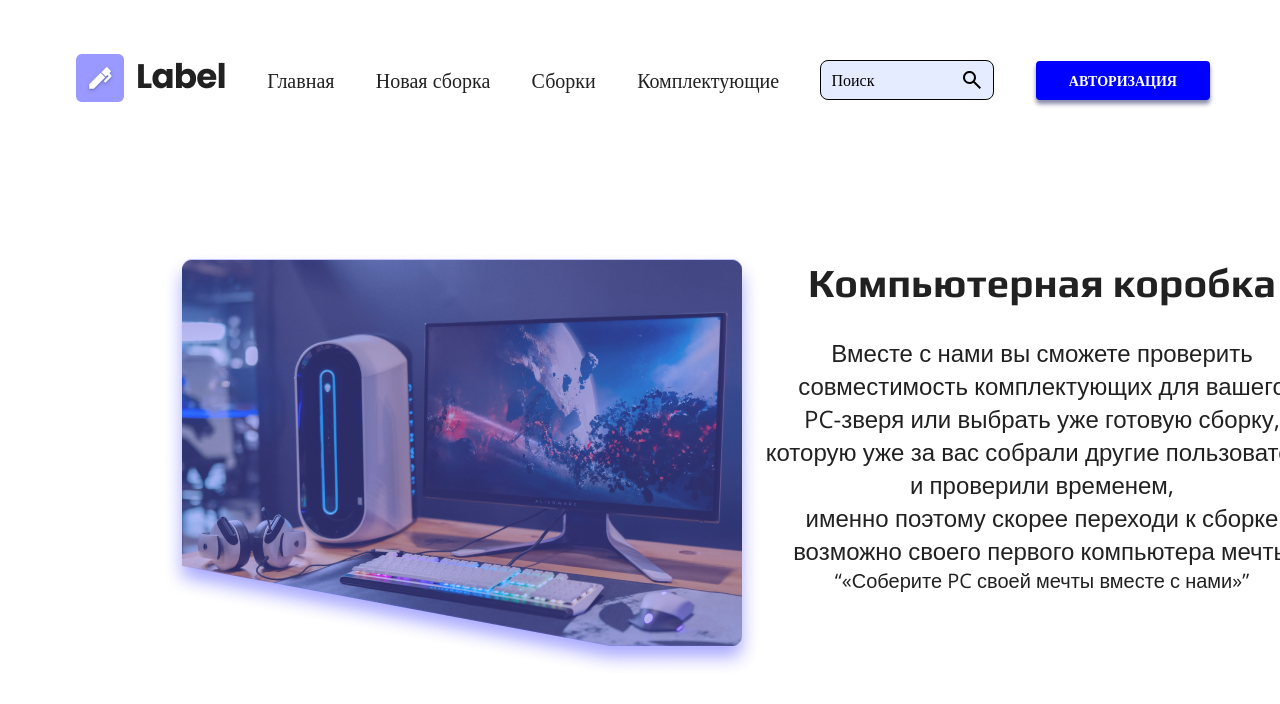
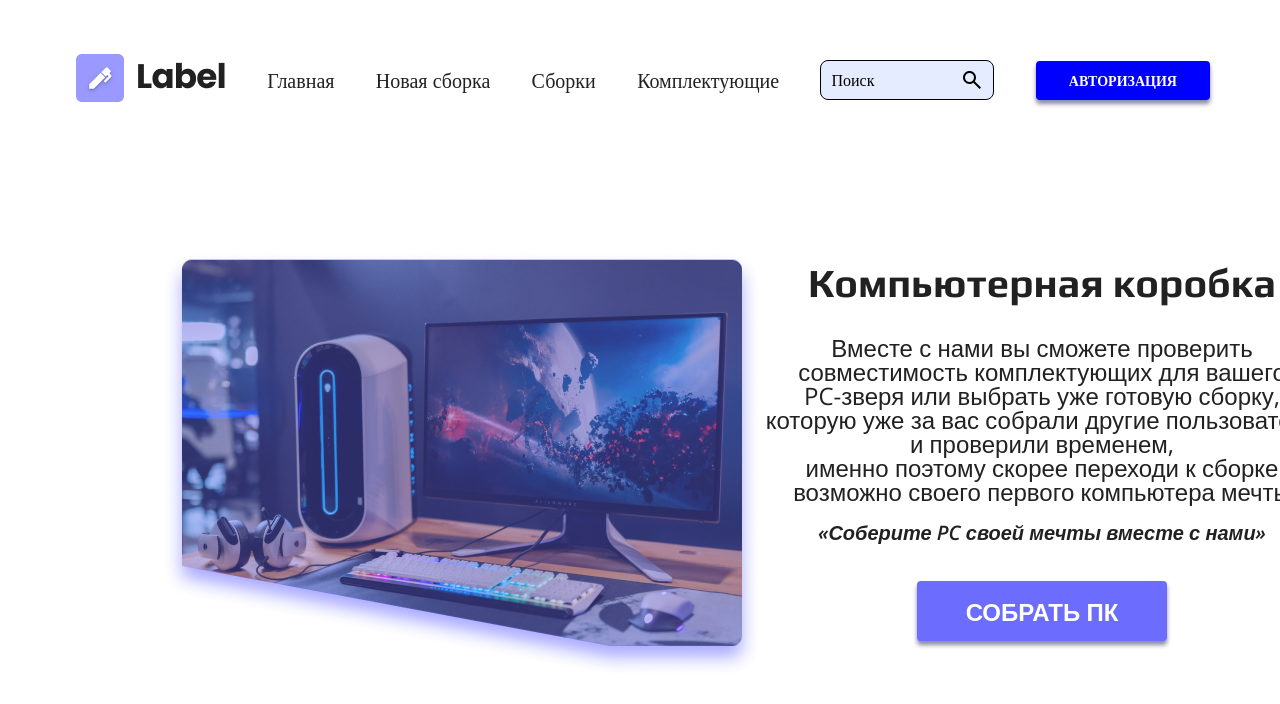
Before and after one commit to konyasharin/PCShop, a React (Vite) app in the folder frontend/: page / in a window 1280 px wide. Shown: the top 704 px of the page. Built offline with nearby package versions, Linux system fonts and the light colour scheme.

Commit message:
create all main component with PCBtn component

```diff
--- a/frontend/src/components/Main/Inform.module.css
+++ b/frontend/src/components/Main/Inform.module.css
@@ -17,6 +17,7 @@
 
 .PC {
 }
+
 .mainText {
     margin-left: 20px;
 
@@ -33,11 +34,15 @@
     font-size: 24px;
     font-family: "Open Sans", sans-serif;
     color: #000000DE;
+    line-height: 24px;
 }
 
 .quote {
-    margin-top: 35px;
+    display: block;
+    margin-top: 15px;
     font-size: 20px;
     color: #000000DE;
     font-family: "Open Sans", sans-serif;
+    font-weight: 600;
+    font-style: italic;
 }
--- a/frontend/src/components/Main/Inform.tsx
+++ b/frontend/src/components/Main/Inform.tsx
@@ -2,6 +2,8 @@ import styles from './Inform.module.css';
 import Restangle from '../../assets/Rectangle .png';
 import Container from '../Container/Container.tsx';
 import PC from '../../assets/PC.png';
+import PCBtn from '../PCBtn/PCBtn.tsx';
+
 function Inform() {
   return (
     <body className={styles.body}>
@@ -13,13 +15,14 @@ function Inform() {
           <p className={styles.paragraph}>
             Вместе с нами вы сможете проверить совместимость комплектующих для
             вашего <br /> PC-зверя или выбрать уже готовую сборку, которую уже
-            за вас собрали другие пользователи и проверили временем, <br />{' '}
+            за вас собрали другие пользователи и проверили временем, <br />
             именно поэтому скорее переходи к сборке возможно своего первого
             компьютера мечты
           </p>
-          <q className={styles.quote}>
+          <span className={styles.quote}>
             «Соберите PC своей мечты вместе с нами»
-          </q>
+          </span>
+          <PCBtn>собрать пк</PCBtn>
         </div>
       </Container>
     </body>
--- /dev/null
+++ b/frontend/src/components/PCBtn/PCBtn.module.css
@@ -0,0 +1,43 @@
+.pcBtn {
+    position: relative;
+    width: 250px;
+    height: 60px;
+    margin-top: 35px;
+    background-color: #6C6CFF;
+    border: None;
+    border-radius: 4px;
+    font-size: 24px;
+    color: #FFFFFF;
+    font-family: 'Open Sans', sans-serif;
+    text-transform: uppercase;
+    box-shadow: 0 4px 4px rgba(22, 22, 88, 0.5);
+    cursor: pointer;
+    transition: .2s all;
+}
+
+.pcBtn:hover {
+    background-image: linear-gradient(272deg, #6B8CF0, #6C6CFF);
+    box-shadow: none;
+}
+
+.pcBtn::after {
+    content: "";
+    position: absolute;
+    width: 60px;
+    height: 52px;
+    background-image: url('../../assets/group.png');
+    background-size: cover;
+    left: calc(101%);
+    transform: translateY(-20%);
+    opacity: 0;
+    transition: opacity .2s ease-in-out;
+}
+
+.pcBtn:hover::after {
+    opacity: 1;
+}
+
+.pcBtn:active{
+    background-image: none;
+    background-color: #5858FF;
+}
--- /dev/null
+++ b/frontend/src/components/PCBtn/PCBtn.tsx
@@ -0,0 +1,12 @@
+import React from 'react';
+import styles from './PCBtn.module.css';
+
+type PCBtnProps = {
+  children?: string;
+};
+
+const PCBtn: React.FC<PCBtnProps> = props => {
+  return <button className={styles.pcBtn}>{props.children}</button>;
+};
+
+export default PCBtn;
```
Also changed, not shown: frontend/src/assets/group.png (added), frontend/src/index.css (line endings or trailing spaces).
